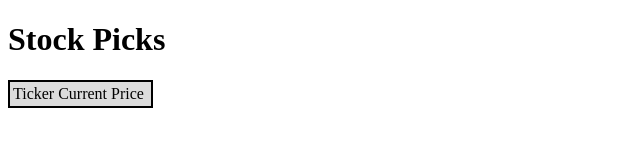
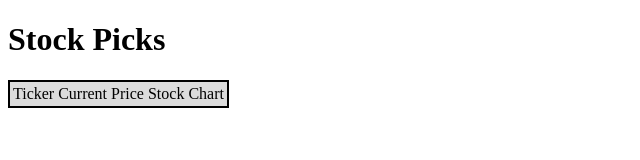
Before and after one commit to 2pichar/Stocks.c, a website: page web/html/stockpicks.html in a window 1280 px wide. Shown: the whole page, without its empty margins (0-640 px from the left). Drawn offline with Linux system fonts and the light colour scheme; files that its build step writes are made by us from their sources.

Commit message:
Added column to stock picks table

```diff
--- a/web/html/stockpicks.html
+++ b/web/html/stockpicks.html
@@ -11,8 +11,8 @@
       <thead>
         <tr>
           <td id="tickerHead">Ticker</td>
-          <td id="cPriceHead"> Current Price</td>
-          <td></td>
+          <td id="cPriceHead">Current Price</td>
+          <td id="chartHead">Stock Chart</td>
         </tr>
       </thead>
       <tbody>
```
